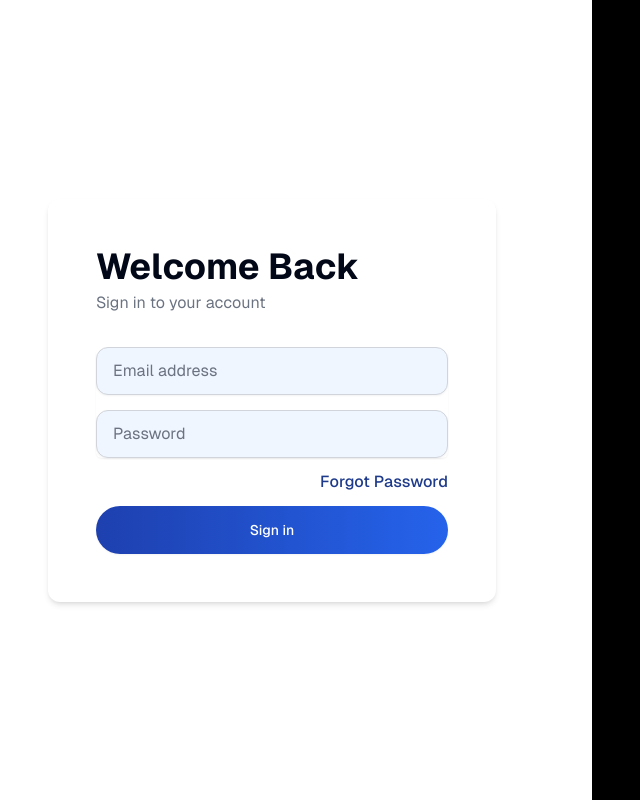
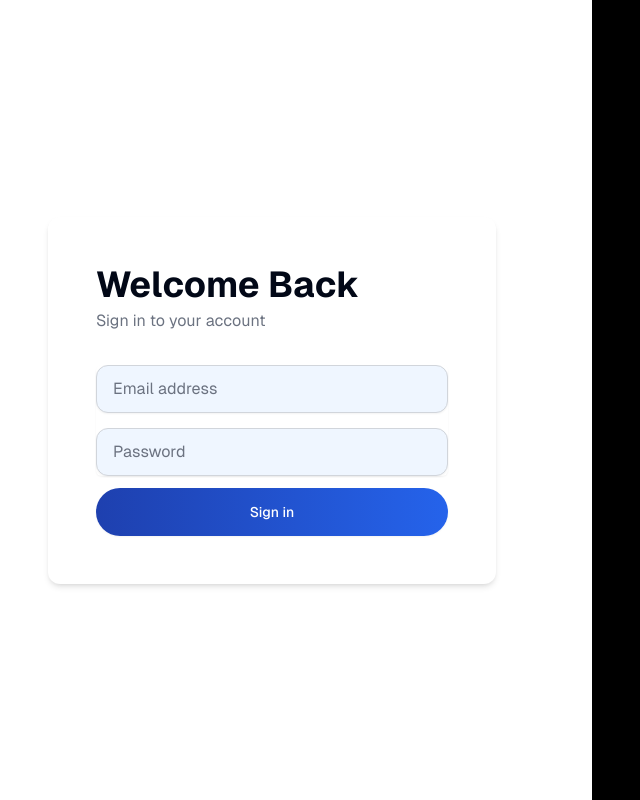
Before and after one commit to PramudithaWeerakoon/LankaBidsLK, a Next.js app: page /Login in a window 1280 px wide. Shown: the whole page, without its empty margins (48-688 px from the left). Built offline with nearby package versions, Linux system fonts and the light colour scheme.

Commit message:
home-updated2

```diff
--- a/app/Login/page.tsx
+++ b/app/Login/page.tsx
@@ -47,7 +47,6 @@ const Login = () => {
   };
 
   return (
-    <>
       <div className="flex h-screen">
         {/* Left side for the login form */}
         <div className="w-1/2 flex items-center justify-center bg-white">
@@ -85,9 +84,6 @@ const Login = () => {
               </div>
               {error && <p className="text-red-500 text-sm">{error}</p>}
               <div className="text-right">
-                <label className="font-medium text-blue-900 cursor-pointer hover:underline transition-all duration-200">
-                  Forgot Password
-                </label>
               </div>
               <div>
                 <Button type="submit" className="w-full">
@@ -101,7 +97,6 @@ const Login = () => {
         {/* Right side for the image */}
         <div className="w-1/2 h-full bg-black"></div>
       </div>
-    </>
   );
 };
 
--- a/components/Header/header.tsx
+++ b/components/Header/header.tsx
@@ -1,7 +1,7 @@
 // components/Header.tsx
-import React from 'react';
+import React, { FC } from 'react';
 import Link from 'next/link';
-import { FC } from 'react';
+
 import '@fortawesome/fontawesome-free/css/all.min.css';
 
 
```
Also changed, not shown: .scannerwork/report-task.txt (added), 1 other file (tests, documents, lock files or other folders).
